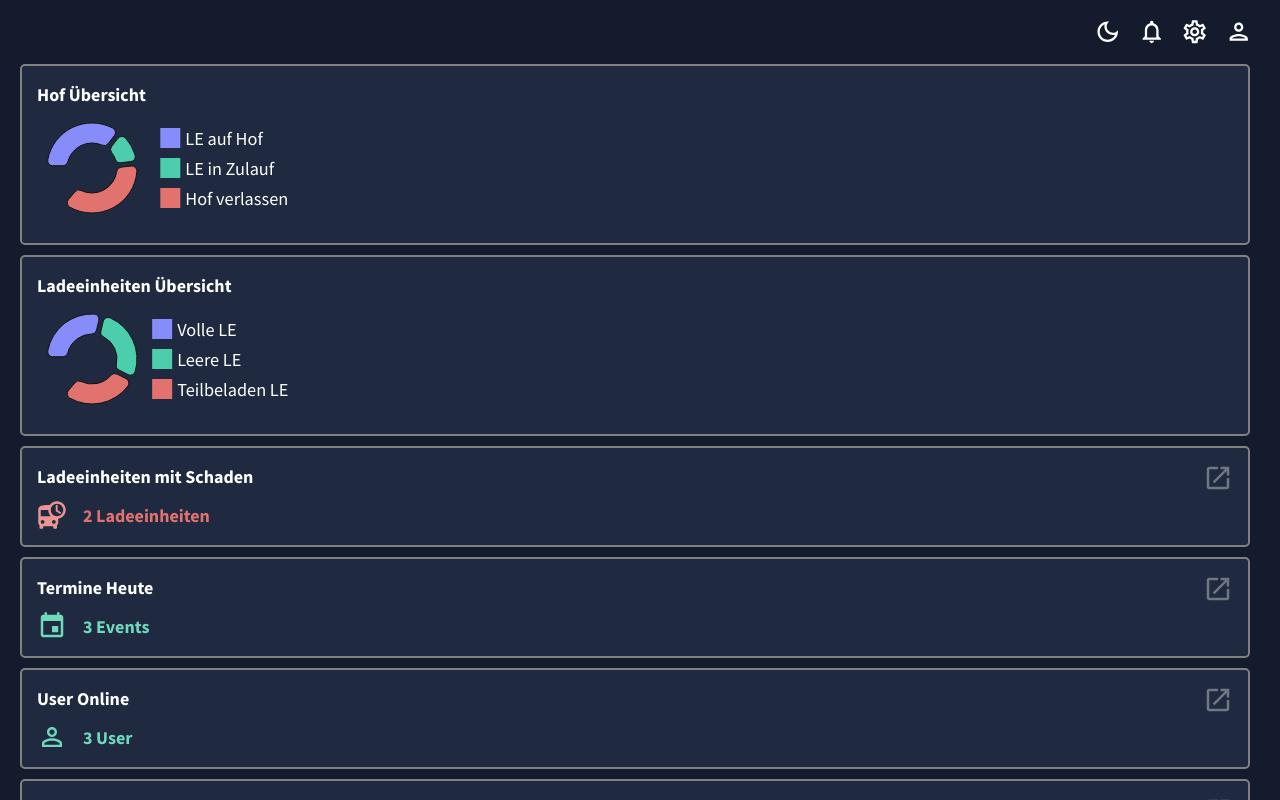
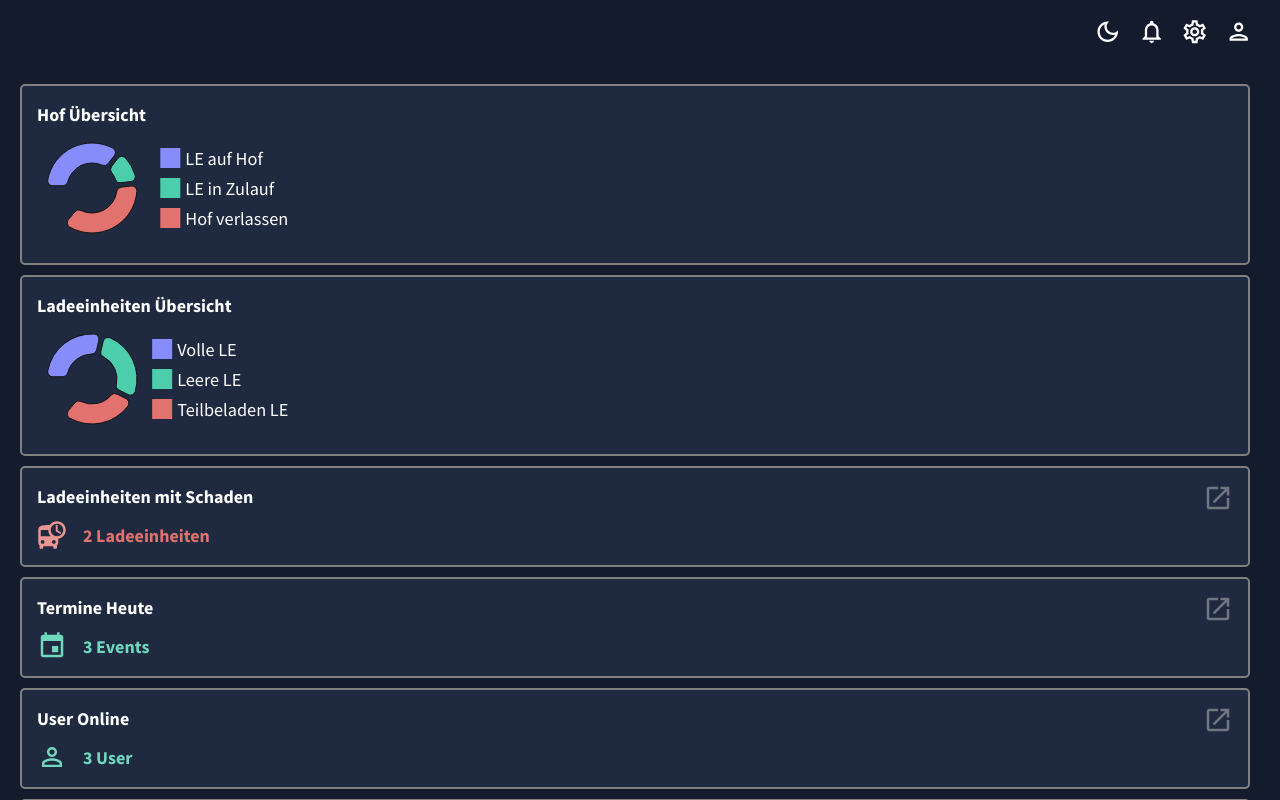
Before and after one commit to crowtek/Data-Visualization-Tool, a React (Create React App) app: page / in a window 1280 px wide. Built offline with nearby package versions, Linux system fonts and the light colour scheme.

Commit message:
added a Layout style for the main content of the page

```diff
--- a/src/scenes/Dashboard/index.jsx
+++ b/src/scenes/Dashboard/index.jsx
@@ -11,6 +11,8 @@ import WeeklyOverview from "./components/WeeklyOverview";
 import List from "./components/Liste";
 import UserOnline from "./components/UserOnline";
 import Gates from "./components/Gates";
+
+import { containerStyle } from "../../styles/Layout";
 
 const Dashboard = () => {
   const theme = useTheme();
@@ -34,7 +36,7 @@ const Dashboard = () => {
 
 
   return (
-    <Box paddingX="20px" height={"90vh"}>
+    <Box sx={containerStyle}>
       <Box sx={isScreenLg ? mobileGridStyle: gridStyle}>
         <Yard vehicleData={mockDataVehicles} zulaufData={mockDataVehiclesZulauf} historyData={mockDataVehiclesHistory} />
         <Vehicles vehicleData={mockDataVehicles} />
--- a/src/styles/Layout.js
+++ b/src/styles/Layout.js
@@ -1,7 +1,23 @@
+export const mediaQueries = {
+    small: "@media (max-width: 600px)",
+    medium: "@media (max-width: 868px)",
+    large: "@media (max-width: 1124px)",
+};
+
+
 export const headerStyle = () => ({
     height:"8vh",
     display:"flex",
     alignItems:"center",
     justifyContent:"flex-end",
     padding:"20px",
+    [mediaQueries.medium]:{
+        padding:"20px",
+    }
 });
+
+
+export const containerStyle = () => ({
+    height:"92vh",
+    padding:"20px",
+})
```
